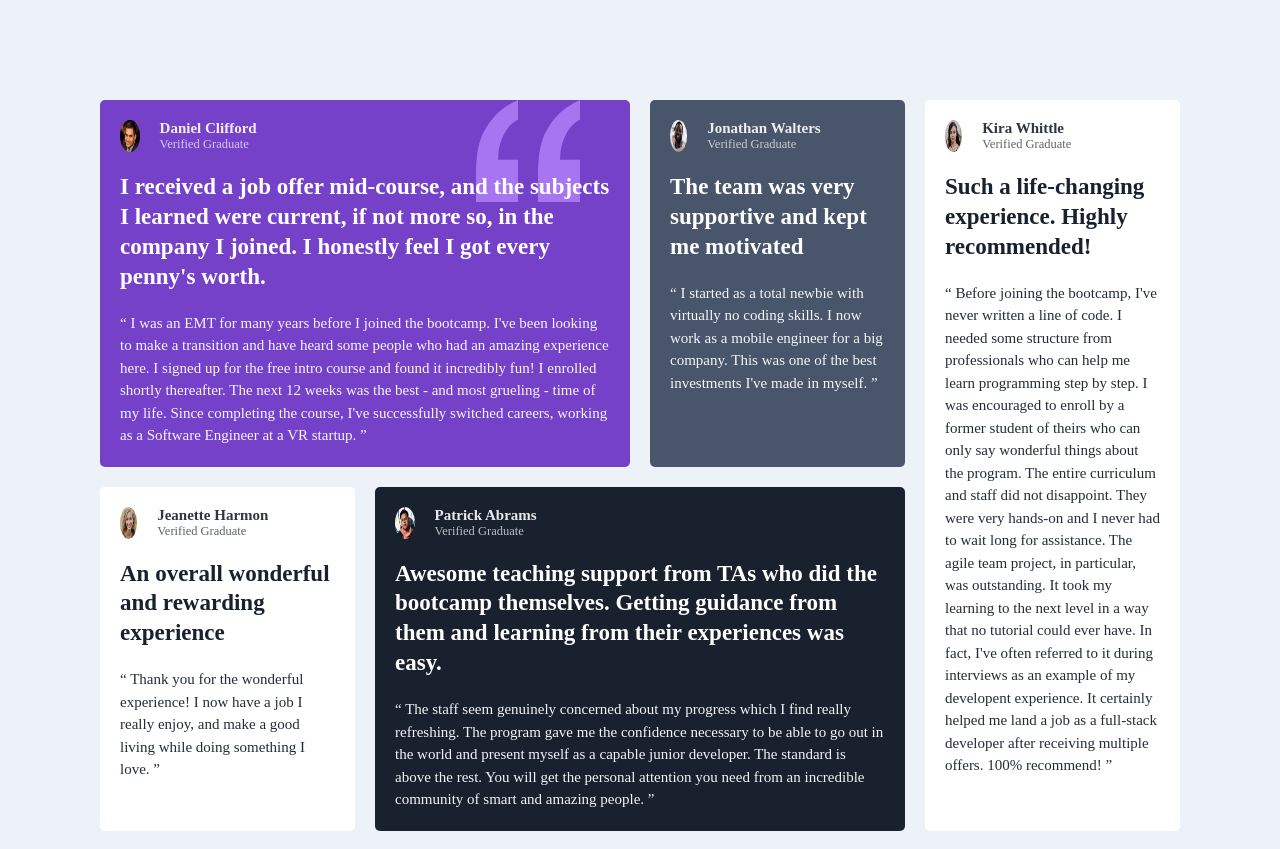
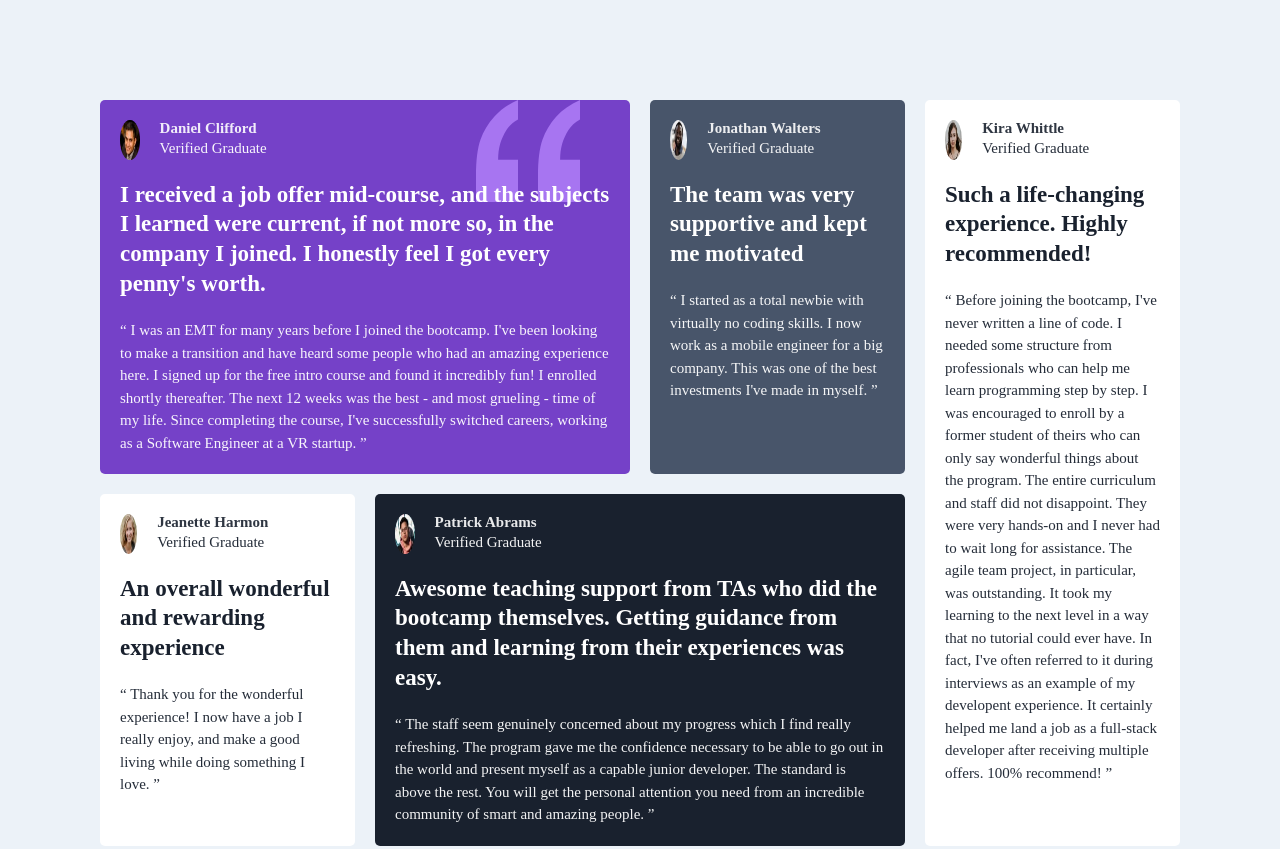
Before and after one commit to covstar/testimonials-grid-section-solution, a plain HTML site: page index.html in a window 1280 px wide. Shown: the top 849 px of the page. Drawn offline with Linux system fonts and the light colour scheme.

Commit message:
Update index.html

```diff
--- a/index.html
+++ b/index.html
@@ -13,6 +13,8 @@
 </head>
 <body>
 
+<main>
+
   <!-- testimonial section -->
   <section class="testimonial">
 
@@ -22,7 +24,7 @@
         <img src="images/image-daniel.jpg" alt="">
         <div class="name">
           <h3> Daniel Clifford</h3>
-          <li>Verified Graduate</li>
+          <p>Verified Graduate</p>
         </div>
       </div>
       <h2> I received a job offer mid-course, and the subjects I learned were current, if not more so,
@@ -41,7 +43,7 @@
         <img src="images/image-jonathan.jpg" alt="">
         <div class="name">
           <h3> Jonathan Walters</h3>
-          <li> Verified Graduate</li>
+          <p> Verified Graduate</p>
         </div>
       </div>
       <h2> The team was very supportive and kept me motivated</h2>
@@ -56,7 +58,7 @@
         <img src="images/image-jeanette.jpg" alt="">
         <div class="name">
           <h3>Jeanette Harmon</h3>
-          <li>Verified Graduate</li>
+          <p>Verified Graduate</p>
         </div>
       </div>
       <h2>An overall wonderful and rewarding experience</h2>
@@ -71,7 +73,7 @@
         <img src="images/image-patrick.jpg" alt="">
         <div class="name">
           <h3> Patrick Abrams</h3>
-          <li> Verified Graduate</li>
+          <p> Verified Graduate</p>
         </div>
       </div>
       <h2>Awesome teaching support from TAs who did the bootcamp themselves. Getting guidance from them and
@@ -89,7 +91,7 @@
         <img src="images/image-kira.jpg" alt="">
         <div class="name">
           <h3>Kira Whittle</h3>
-          <li>Verified Graduate</li>
+          <p>Verified Graduate</p>
         </div>
       </div>
       <h2> Such a life-changing experience. Highly recommended!</h2>
@@ -107,6 +109,7 @@
 
 <!-- testimonial section ends here -->
   </section>
+  </main>
 
  <!-- Footer -->
  <footer class="attribution">
```
